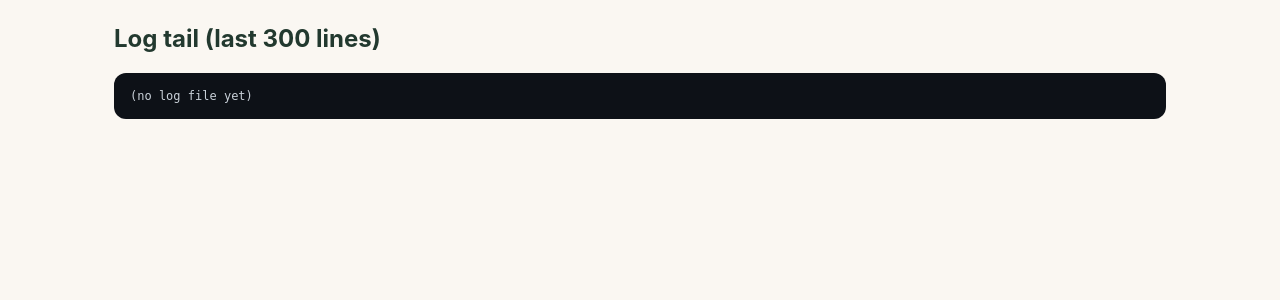
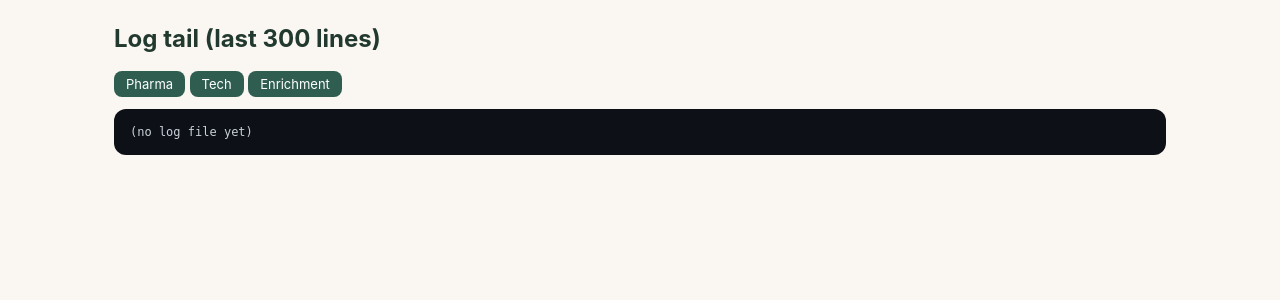
Before and after one commit to iamstarstuff/Job-finder, a Flask app: page /logs?log=pharma in a window 1280 px wide. Shown: the part 47-347 px from the top of the page. Run offline with Flask 3, Linux system fonts and the light colour scheme.

Commit message:
feat: let /logs switch between pharma, tech, and enrichment log files

```diff
--- a/dashboard/app.py
+++ b/dashboard/app.py
@@ -219,11 +219,15 @@ def create_app(db_path=None) -> Flask:
 
     @app.route("/logs")
     def logs_page():
+        log_files = {"pharma": config.LOG_PATH, "tech": config.TECH_LOG_PATH, "enrichment": config.ENRICHMENT_LOG_PATH}
+        selected = request.args.get("log", "pharma")
+        if selected not in log_files:
+            selected = "pharma"
         try:
-            lines = config.LOG_PATH.read_text().splitlines()[-300:]
+            lines = log_files[selected].read_text().splitlines()[-300:]
         except FileNotFoundError:
             lines = ["(no log file yet)"]
-        return render_template("logs.html", lines=lines)
+        return render_template("logs.html", lines=lines, selected_log=selected)
 
     return app
 
--- a/dashboard/templates/logs.html
+++ b/dashboard/templates/logs.html
@@ -1,6 +1,11 @@
 {% extends "base.html" %}
 {% block content %}
 <h2>Log tail (last 300 lines)</h2>
+<div class="filters" style="margin-bottom:16px;">
+  <a href="/logs?log=pharma" class="btn {{ 'off' if selected_log != 'pharma' }}">Pharma</a>
+  <a href="/logs?log=tech" class="btn {{ 'off' if selected_log != 'tech' }}">Tech</a>
+  <a href="/logs?log=enrichment" class="btn {{ 'off' if selected_log != 'enrichment' }}">Enrichment</a>
+</div>
 <pre class="log">{% for line in lines %}{{ line }}
 {% endfor %}</pre>
 {% endblock %}
```
Also changed, not shown: tests/test_dashboard.py (+17 -0 lines).
